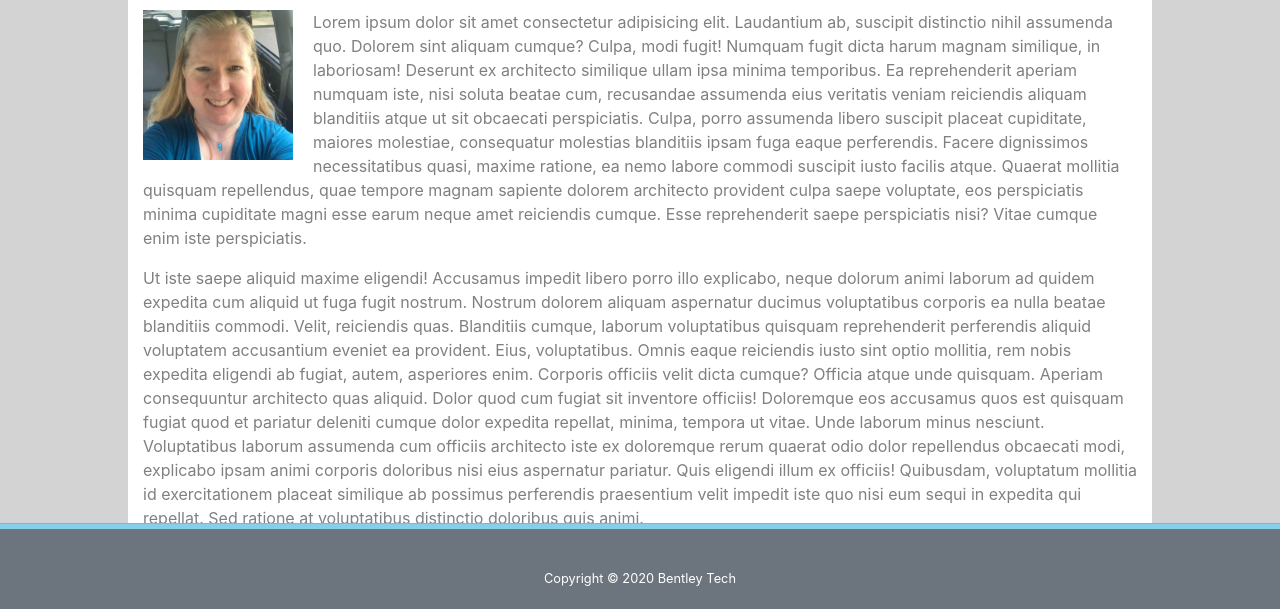
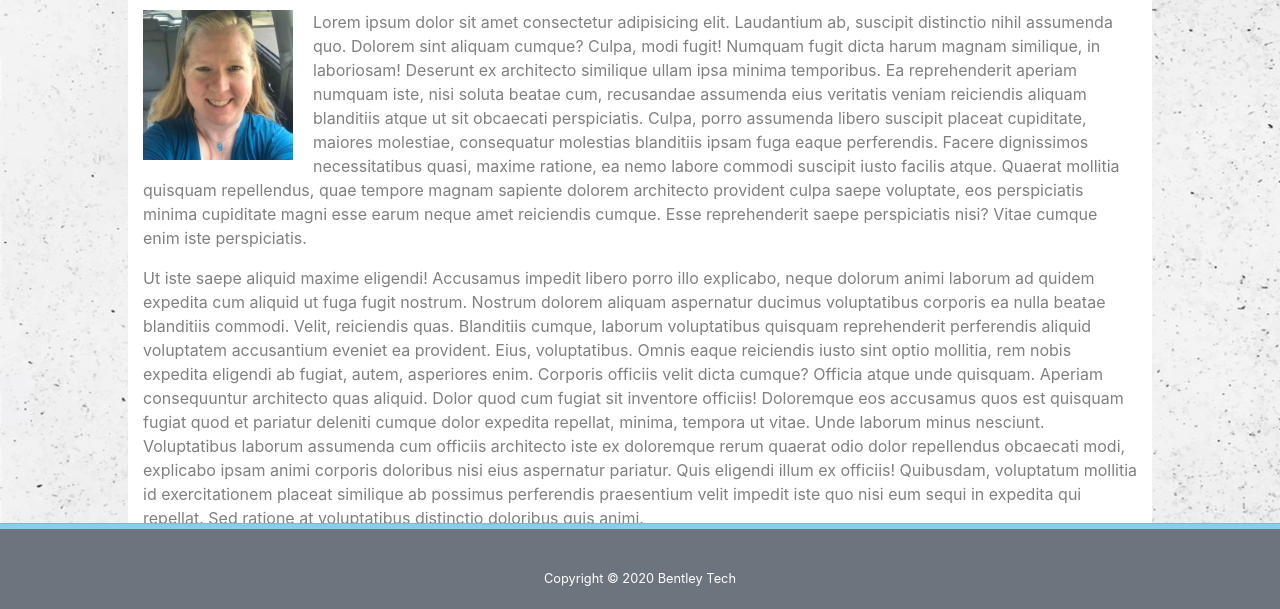
Before and after one commit to AndreaGT91/Homework2, a plain HTML site: page index.html in a window 1280 px wide. Shown: the part 191-800 px from the top of the page. Drawn offline with nearby package versions, Linux system fonts and the light colour scheme.

Commit message:
Removed sample images; fixed background

```diff
--- a/Assets/css/style.css
+++ b/Assets/css/style.css
@@ -1,5 +1,7 @@
 .my-background {
     background-color: lightgray;
+    background-image: url("../Images/Background-gray-textured.jpg");
+    background-repeat: round;
 }
 
 .my-navbar {
```
Also changed, not shown: Assets/Images/640-contact.jpg (deleted), Assets/Images/640-index.jpg (deleted), Assets/Images/640-portfolio.jpg (deleted), Assets/Images/768-contact.jpg (deleted), Assets/Images/768-index.jpg (deleted), Assets/Images/768-portfolio.jpg (deleted), Assets/Images/980-contact.jpg (deleted), Assets/Images/980-index.jpg (deleted), Assets/Images/980-portfolio.jpg (deleted).
